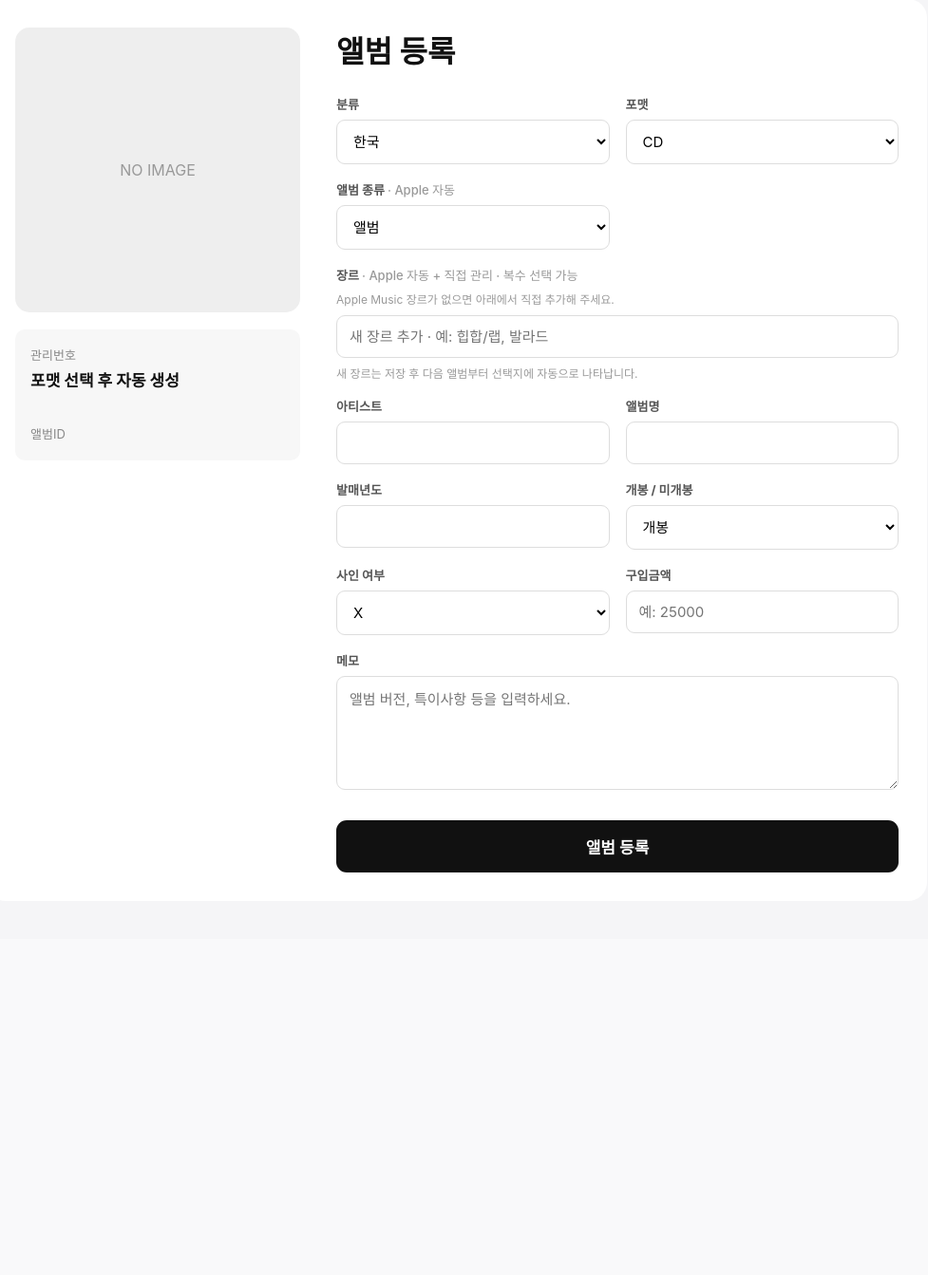
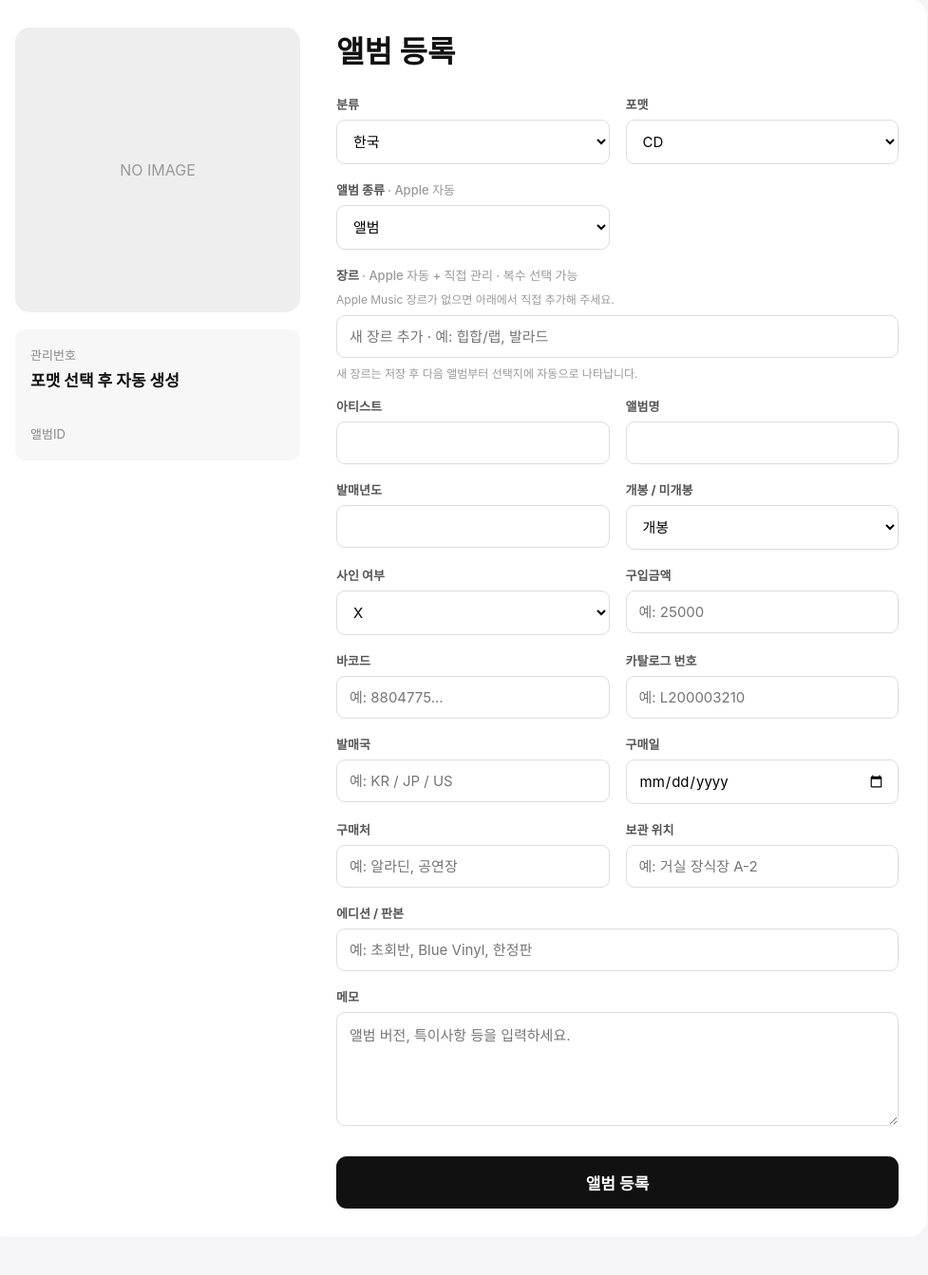
Before and after one commit to Siunaldonumber7/Album-Archive, a Flask app: template templates/register.html in a window 1280 px wide. Shown: the part 85-1428 px from the top of the page at 95% size, without its empty margins (159-1136 px from the left). Before the commit the page ends 1004 px from the top, so only its background shows below. Run offline with Flask 3, Linux system fonts and the light colour scheme; the template is opened without the code that fills it, so the values that code supplies are empty; some libraries are stand-ins or nearby versions.

Commit message:
Add physical metadata to album registration

```diff
--- a/templates/register.html
+++ b/templates/register.html
@@ -969,6 +969,42 @@ O
 </div>
 
 
+<div class="field">
+<label>바코드</label>
+<input type="text" name="barcode" placeholder="예: 8804775...">
+</div>
+
+<div class="field">
+<label>카탈로그 번호</label>
+<input type="text" name="catalog_no" placeholder="예: L200003210">
+</div>
+
+<div class="field">
+<label>발매국</label>
+<input type="text" name="release_country" placeholder="예: KR / JP / US">
+</div>
+
+<div class="field">
+<label>구매일</label>
+<input type="date" name="purchase_date">
+</div>
+
+<div class="field">
+<label>구매처</label>
+<input type="text" name="purchase_store" placeholder="예: 알라딘, 공연장">
+</div>
+
+<div class="field">
+<label>보관 위치</label>
+<input type="text" name="storage_location" placeholder="예: 거실 장식장 A-2">
+</div>
+
+<div class="field full">
+<label>에디션 / 판본</label>
+<input type="text" name="edition" placeholder="예: 초회반, Blue Vinyl, 한정판">
+</div>
+
+
 
 <!-- 메모 -->
 
```
